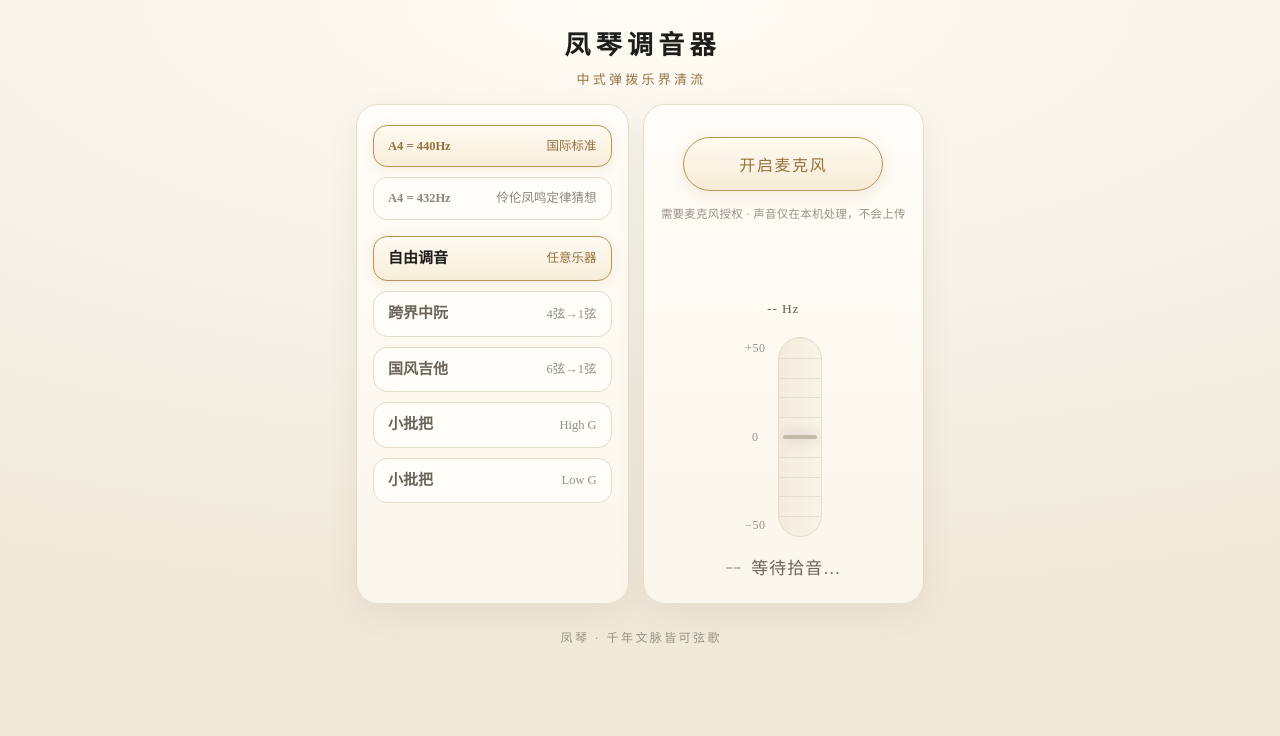
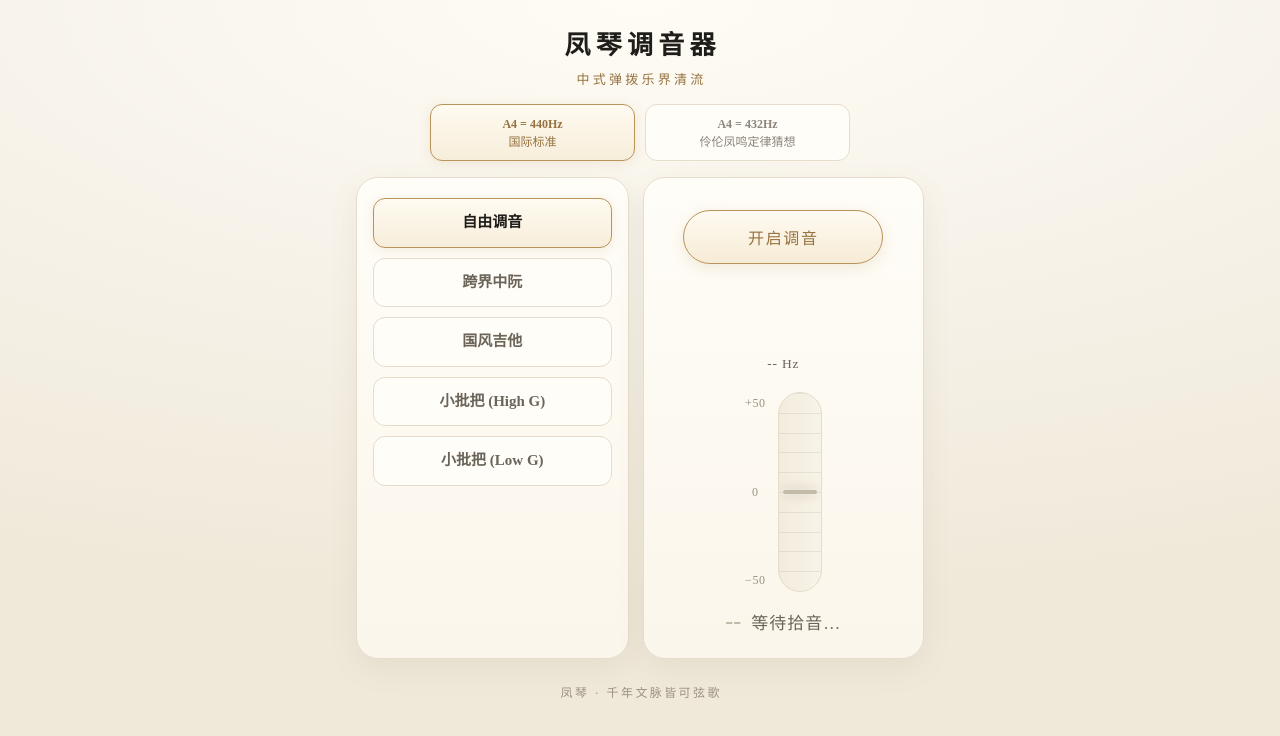
Before and after one commit to fengqintunner/fengqin-tuner, a plain HTML site: page index.html in a window 1280 px wide. Drawn offline with Linux system fonts and the light colour scheme.

Commit message:
Add files via upload

```diff
--- a/index.html
+++ b/index.html
@@ -52,15 +52,14 @@ body::before{
 #wx-mask .arrow { font-size: 40px; margin-right: 10px; display: inline-block; animation: bounce 1s infinite alternate; }
 @keyframes bounce { from { transform: translateY(0); } to { transform: translateY(-10px); } }
 
-/* ========== 顶部品牌 ========== */
-.brand{
+/* ========== 顶部区域 ========== */
+.top-section {
+  max-width:600px;
+  margin:0 auto;
+  padding:calc(env(safe-area-inset-top) + 24px) 16px 16px;
   display:flex;
   flex-direction:column;
   align-items:center;
-  justify-content:center;
-  padding:calc(env(safe-area-inset-top) + 24px) 16px 16px;
-  max-width:600px;
-  margin:0 auto;
 }
 .brand h1{
   margin:0;
@@ -68,6 +67,7 @@ body::before{
   font-weight:600;
   letter-spacing:.2em;
   text-indent:.2em;
+  text-align:center;
 }
 .brand .slogan{
   margin:8px 0 0;
@@ -75,13 +75,36 @@ body::before{
   letter-spacing:.25em;
   text-indent:.25em;
   color:var(--gold-d);
+  text-align:center;
 }
+
+/* 顶部横向排列的基准音选择 */
+.top-ref {
+  display: flex;
+  gap: 10px;
+  margin-top: 16px;
+  width: 100%;
+  max-width: 420px;
+}
+.seg{
+  flex: 1;
+  appearance:none;font-family:inherit;cursor:pointer;
+  border:1px solid var(--line);background:var(--paper);border-radius:12px;
+  padding:10px 8px;color:var(--ink-2);font-size:14px;line-height:1.3;
+  transition:all .18s;
+  display:flex;flex-direction:column;justify-content:center;align-items:center;text-align:center;
+}
+.seg span{display:block;font-size:12px;opacity:.78;margin-top:2px;}
+.seg.active{
+  border-color:var(--gold);background:linear-gradient(180deg,#FFFBF1,#F7EDDA);
+  color:var(--ink);box-shadow:0 2px 12px rgba(184,147,90,.16);
+}
+.seg.active span{color:var(--gold-d);opacity:1;}
 
 /* ========== 主布局 ========== */
 .app{
   max-width:600px;
   margin:0 auto;
-  /* 恢复正常的底部间距，因为核心内容已经移到了上面 */
   padding:0 16px calc(env(safe-area-inset-bottom) + 28px);
   display:grid;
   grid-template-columns:48% minmax(0,1fr);
@@ -102,65 +125,49 @@ body::before{
   display:flex;flex-direction:column;align-items:center;justify-content:center;
 }
 
-/* ========== 置顶的定弦参考板块 ========== */
+/* ========== 定弦参考板块 ========== */
 #stringsWrap {
-  grid-column: 1 / -1; /* 占据整行 */
-  padding:16px;
-  margin-bottom: 2px; /* 与下方左右栏拉开一点视觉距离 */
+  grid-column: 1 / -1;
+  padding:14px 16px;
+  margin-bottom: 2px;
 }
-.strings-head{font-size:13px;letter-spacing:.1em;color:var(--ink-3);margin:0 0 12px 2px;text-align:center;}
 .strings{
   display:flex;
-  gap:8px;
+  gap:6px;
   width:100%;
 }
 .string-card{
   flex:1;
   text-align:center;border:1px solid var(--line);
-  background:var(--paper);border-radius:12px;padding:10px 2px 11px;
+  background:var(--paper);border-radius:10px;
+  padding:6px 2px 7px;
   transition:all .18s;
 }
-.string-card .label{font-size:12px;color:var(--ink-3);letter-spacing:.04em;}
-.string-card .note{font-size:22px;font-weight:600;line-height:1.15;margin-top:2px;}
-.string-card .note .oct{font-size:17px;color:var(--gold-d);}
+.string-card .label{font-size:11px;color:var(--ink-3);letter-spacing:.04em;}
+.string-card .note{font-size:18px;font-weight:600;line-height:1.15;margin-top:1px;}
+.string-card .note .oct{font-size:13px;color:var(--gold-d);}
 .string-card.active{
   border-color:var(--gold);background:linear-gradient(180deg,#FFFBF1,#F7EDDA);
-  box-shadow:0 3px 12px rgba(184,147,90,.22);transform:translateY(-1px);
+  box-shadow:0 2px 8px rgba(184,147,90,.22);transform:translateY(-1px);
 }
 
 /* ========== 左侧菜单 ========== */
-.block{margin-bottom:16px;}
+.block{margin-bottom:12px;}
 .block:last-child{margin-bottom:0;}
-
-.segmented{display:flex;flex-direction:column;gap:10px;}
-.seg{
-  appearance:none;font-family:inherit;cursor:pointer;
-  border:1px solid var(--line);background:var(--paper);border-radius:14px;
-  padding:12px 14px;color:var(--ink-2);font-size:15px;line-height:1.3;
-  transition:all .18s;
-  display:flex;justify-content:space-between;align-items:center;text-align:left;
-}
-.seg span{display:block;font-size:12.5px;opacity:.78;margin-top:0;}
-.seg.active{
-  border-color:var(--gold);background:linear-gradient(180deg,#FFFBF1,#F7EDDA);
-  color:var(--ink);box-shadow:0 2px 12px rgba(184,147,90,.16);
-}
-.seg.active span{color:var(--gold-d);opacity:1;}
 
 .modes{display:flex;flex-direction:column;gap:10px;}
 .mode-btn{
   appearance:none;font-family:inherit;cursor:pointer;
-  border:1px solid var(--line);background:var(--paper);border-radius:14px;
-  padding:12px 14px;font-size:15px;line-height:1.3;color:var(--ink-2);
+  border:1px solid var(--line);background:var(--paper);border-radius:12px;
+  padding:14px 10px;font-size:15px;line-height:1.3;color:var(--ink-2);
   transition:all .18s;
-  display:flex;justify-content:space-between;align-items:center;text-align:left;
+  display:flex;justify-content:center;align-items:center;text-align:center;
+  font-weight:600;
 }
-.mode-btn .sub{display:block;font-size:12.5px;opacity:.72;margin-top:0;}
 .mode-btn.active{
   border-color:var(--gold);background:linear-gradient(180deg,#FFFBF1,#F7EDDA);
   color:var(--ink);box-shadow:0 2px 12px rgba(184,147,90,.16);
 }
-.mode-btn.active .sub{color:var(--gold-d);opacity:1;}
 
 /* ========== 右侧：垂直调音器 ========== */
 .tuner{
@@ -191,7 +198,6 @@ body::before{
   width:100%;max-width:200px;
 }
 .stop-btn:active{transform:scale(.97);}
-.hint{margin:0 auto;max-width:260px;font-size:11.5px;line-height:1.6;color:var(--ink-3);letter-spacing:.02em;}
 
 .tuner-body {
   width: 100%;
@@ -257,21 +263,20 @@ body::before{
 
 /* ========== 极小屏幕微调 ========== */
 @media (max-width:360px){
-  .brand { padding: calc(env(safe-area-inset-top) + 16px) 12px 10px; }
+  .top-section { padding: calc(env(safe-area-inset-top) + 16px) 12px 12px; }
   .brand h1 { font-size: 22px; }
   .brand .slogan { font-size: 11.5px; }
   .app{grid-template-columns:46% minmax(0,1fr);gap:10px;padding:0 10px calc(env(safe-area-inset-bottom) + 16px);}
   .panel{padding:14px 10px;border-radius:16px;}
   #stringsWrap{padding:12px 10px; margin-bottom:0;}
-  .seg, .mode-btn{padding:10px 8px;font-size:13.5px;}
-  .seg span, .mode-btn .sub{font-size:11px;}
+  .mode-btn{padding:12px 8px;font-size:14px;}
   .note-name{font-size:50px;}
   .note-oct{font-size:36px;}
   .meter-scale{width:36px;height:180px;}
   .meter-legend{height:180px;}
   .start-btn, .stop-btn{padding:12px 10px;font-size:14px;max-width:160px;}
-  .hint{font-size:10.5px;}
-  .string-card .note {font-size: 18px;}
+  .string-card .note {font-size: 16px;}
+  .string-card .note .oct {font-size: 12px;}
 }
 </style>
 </head>
@@ -282,35 +287,35 @@ body::before{
   <div>请点击右上角 <strong>···</strong><br>选择 <strong>“在 Safari 浏览器中打开”</strong><br>才能正常使用麦克风调音</div>
 </div>
 
-<!-- 顶部品牌 -->
-<header class="brand">
-  <h1>凤琴调音器</h1>
-  <p class="slogan">中式弹拨乐界清流</p>
+<!-- 顶部区域 -->
+<header class="top-section">
+  <div class="brand">
+    <h1>凤琴调音器</h1>
+    <p class="slogan">中式弹拨乐界清流</p>
+  </div>
+
+  <!-- 基准音选项移至顶部 -->
+  <div class="top-ref" id="refGroup">
+    <button class="seg active" data-ref="440">
+      <span style="font-weight:600;">A4 = 440Hz</span>
+      <span>国际标准</span>
+    </button>
+    <button class="seg" data-ref="432">
+      <span style="font-weight:600;">A4 = 432Hz</span>
+      <span>伶伦凤鸣定律猜想</span>
+    </button>
+  </div>
 </header>
 
 <div class="app">
 
   <!-- 置顶：定弦参考 -->
   <div class="panel" id="stringsWrap" hidden>
-    <div class="strings-head">定弦参考 · 粗弦 → 细弦</div>
     <div class="strings" id="stringsPanel"></div>
   </div>
 
   <!-- 左侧菜单 -->
   <div class="panel panel-left">
-    <section class="block">
-      <div class="segmented" id="refGroup">
-        <button class="seg active" data-ref="440">
-          <span style="font-weight:600;">A4 = 440Hz</span>
-          <span>国际标准</span>
-        </button>
-        <button class="seg" data-ref="432">
-          <span style="font-weight:600;">A4 = 432Hz</span>
-          <span>伶伦凤鸣定律猜想</span>
-        </button>
-      </div>
-    </section>
-
     <section class="block">
       <div class="modes" id="modeGroup"></div>
     </section>
@@ -320,12 +325,11 @@ body::before{
   <div class="panel panel-right">
     <section class="tuner" id="tuner" data-state="idle">
       <div id="gate">
-        <button class="start-btn" id="startBtn">开启麦克风</button>
-        <p class="hint">需要麦克风授权 · 声音仅在本机处理，不会上传</p>
+        <button class="start-btn" id="startBtn">开启调音</button>
       </div>
 
       <div id="stopWrap" hidden>
-        <button class="stop-btn" id="stopBtn">关闭麦克风</button>
+        <button class="stop-btn" id="stopBtn">关闭调音</button>
       </div>
 
       <div class="tuner-body">
@@ -370,14 +374,14 @@ body::before{
 
   var NOTE_NAMES = ['C','C#','D','D#','E','F','F#','G','G#','A','A#','B'];
   var MODES = [
-    { id:'free', label:'自由调音', sub:'任意乐器', strings:null },
-    { id:'ruan', label:'跨界中阮', sub:'4弦→1弦', strings:[
+    { id:'free', label:'自由调音', strings:null },
+    { id:'ruan', label:'跨界中阮', strings:[
       { label:'4弦', name:'G', oct:2, midi:43 },
       { label:'3弦', name:'D', oct:3, midi:50 },
       { label:'2弦', name:'G', oct:3, midi:55 },
       { label:'1弦', name:'D', oct:4, midi:62 }
     ]},
-    { id:'guitar', label:'国风吉他', sub:'6弦→1弦', strings:[
+    { id:'guitar', label:'国风吉他', strings:[
       { label:'6弦', name:'E', oct:2, midi:40 },
       { label:'5弦', name:'A', oct:2, midi:45 },
       { label:'4弦', name:'D', oct:3, midi:50 },
@@ -385,13 +389,13 @@ body::before{
       { label:'2弦', name:'B', oct:3, midi:59 },
       { label:'1弦', name:'E', oct:4, midi:64 }
     ]},
-    { id:'ukeH', label:'小批把', sub:'High G', strings:[
+    { id:'ukeH', label:'小批把 (High G)', strings:[
       { label:'4弦', name:'G', oct:4, midi:67 },
       { label:'3弦', name:'C', oct:4, midi:60 },
       { label:'2弦', name:'E', oct:4, midi:64 },
       { label:'1弦', name:'A', oct:4, midi:69 }
     ]},
-    { id:'ukeL', label:'小批把', sub:'Low G', strings:[
+    { id:'ukeL', label:'小批把 (Low G)', strings:[
       { label:'4弦', name:'G', oct:3, midi:55 },
       { label:'3弦', name:'C', oct:4, midi:60 },
       { label:'2弦', name:'E', oct:4, midi:64 },
@@ -439,7 +443,7 @@ body::before{
     MODES.forEach(function (m) {
       var btn = document.createElement('button');
       btn.className = 'mode-btn' + (m.id === state.modeId ? ' active' : '');
-      btn.innerHTML = '<span style="font-weight:600;">' + m.label + '</span><span class="sub">' + m.sub + '</span>';
+      btn.textContent = m.label;
       btn.onclick = function () {
         state.modeId = m.id;
         renderModes();
@@ -503,7 +507,7 @@ body::before{
       el.stopWrap.hidden = true;
       el.gate.hidden = false;
       el.startBtn.disabled = false;
-      el.startBtn.textContent = '开启麦克风';
+      el.startBtn.textContent = '开启调音';
       resetTunerUI();
     }
   }
@@ -662,7 +666,7 @@ body::before{
       console.error('麦克风启动失败:', err);
       if (isUserGesture) {
         el.startBtn.disabled = false;
-        el.startBtn.textContent = '开启麦克风';
+        el.startBtn.textContent = '开启调音';
         alert('无法访问麦克风。请确保已授予麦克风权限。');
       } else {
         el.gate.hidden = false;
```
